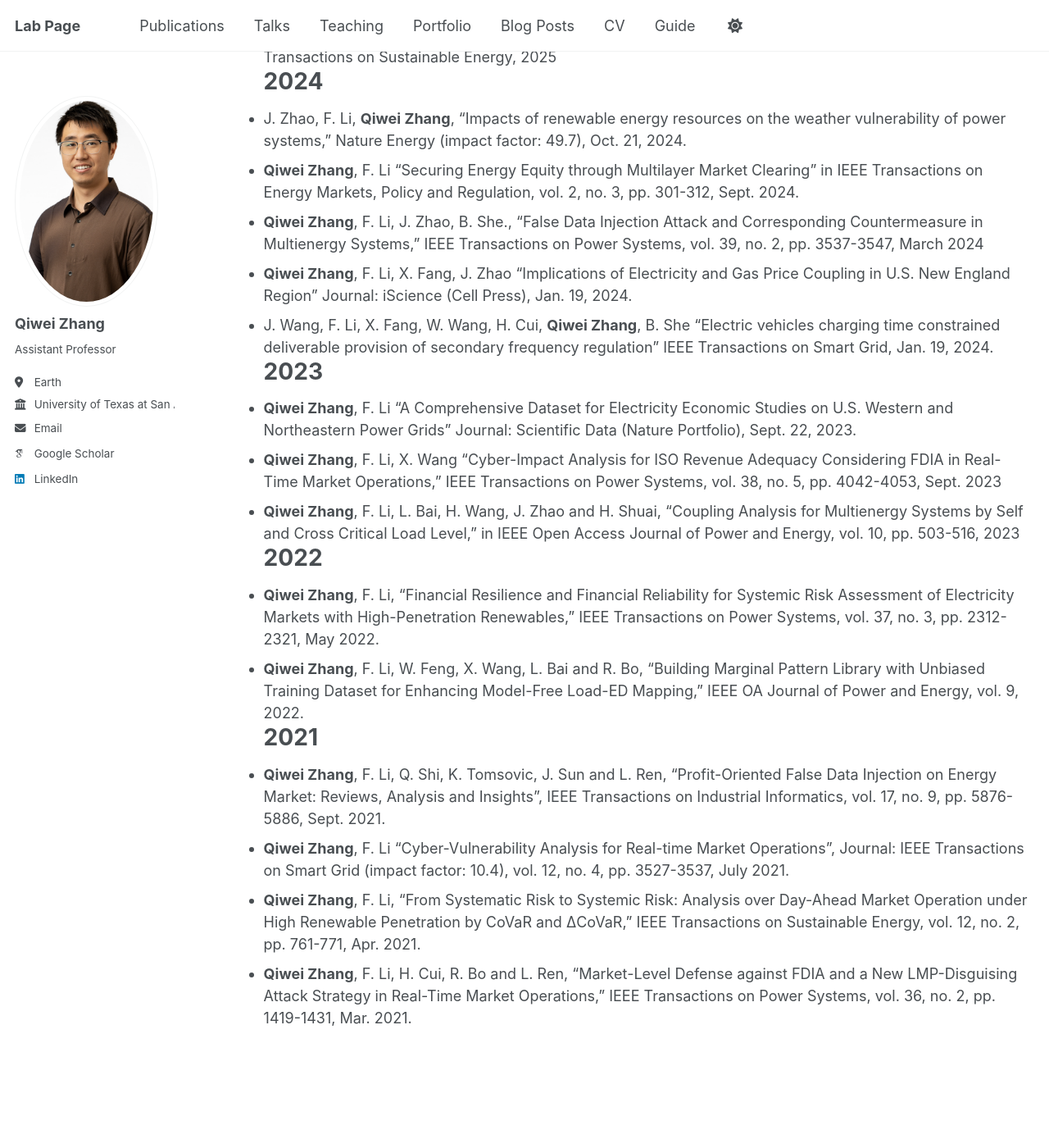
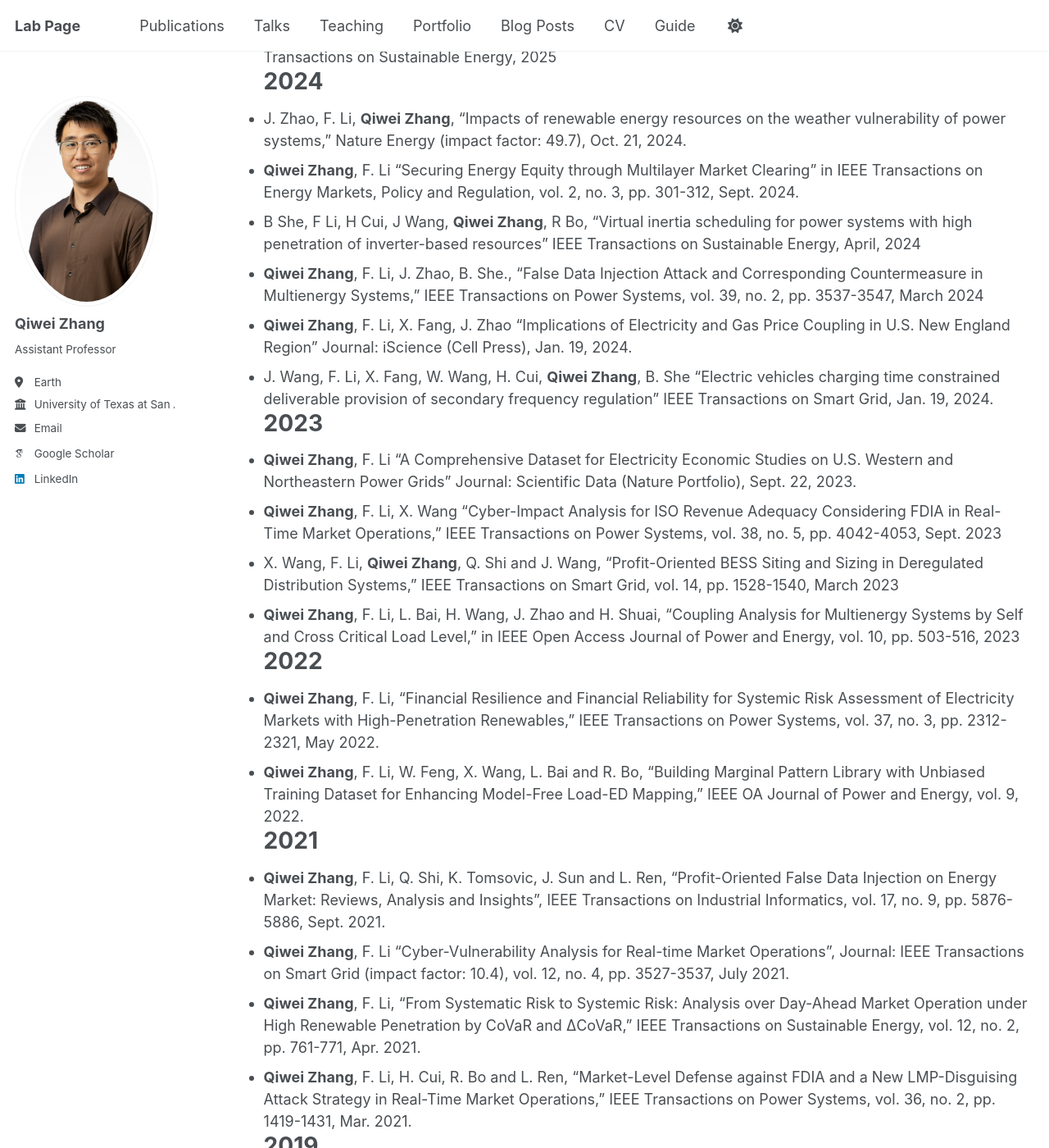
Before and after one commit to qzhang41/qzhang41.github.io, a Jekyll site: the page built from _pages/Publications.md, in a window 1280 px wide and 1400 px high, scrolled down 302 px. Shown: the whole window at 82% size. Built offline with Jekyll 4.4.1, drawn with Linux system fonts in a browser that asks for light colours; some web fonts are replaced; a script that is not in the unit is left out; some of the changed text lies outside the part shown.

Commit message:
Update Publications.md

```diff
--- a/_pages/Publications.md
+++ b/_pages/Publications.md
@@ -13,12 +13,14 @@ author_profile: true
 # 2024
 * J. Zhao, F. Li, **Qiwei Zhang**, “Impacts of renewable energy resources on the weather vulnerability of power systems,” Nature Energy (impact factor: 49.7), Oct. 21, 2024.
 * **Qiwei Zhang**, F. Li “Securing Energy Equity through Multilayer Market Clearing” in IEEE Transactions on Energy Markets, Policy and Regulation, vol. 2, no. 3, pp. 301-312, Sept. 2024.
+* B She, F Li, H Cui, J Wang, **Qiwei Zhang**, R Bo, “Virtual inertia scheduling for power systems with high penetration of inverter-based resources” IEEE Transactions on Sustainable Energy, April, 2024
 * **Qiwei Zhang**, F. Li, J. Zhao, B. She., “False Data Injection Attack and Corresponding Countermeasure in Multienergy Systems,” IEEE Transactions on Power Systems, vol. 39, no. 2, pp. 3537-3547, March 2024
 * **Qiwei Zhang**, F. Li, X. Fang, J. Zhao “Implications of Electricity and Gas Price Coupling in U.S. New England Region” Journal: iScience (Cell Press), Jan. 19, 2024.
 * J. Wang, F. Li, X. Fang, W. Wang, H. Cui, **Qiwei Zhang**, B. She “Electric vehicles charging time constrained deliverable provision of secondary frequency regulation” IEEE Transactions on Smart Grid, Jan. 19, 2024.
 # 2023
 * **Qiwei Zhang**, F. Li “A Comprehensive Dataset for Electricity Economic Studies on U.S. Western and Northeastern Power Grids” Journal:  Scientific Data (Nature Portfolio), Sept. 22, 2023.
 * **Qiwei Zhang**, F. Li, X. Wang "Cyber-Impact Analysis for ISO Revenue Adequacy Considering FDIA in Real-Time Market Operations," IEEE Transactions on Power Systems, vol. 38, no. 5, pp. 4042-4053, Sept. 2023
+* X. Wang, F. Li, **Qiwei Zhang**, Q. Shi and J. Wang, "Profit-Oriented BESS Siting and Sizing in Deregulated Distribution Systems," IEEE Transactions on Smart Grid, vol. 14, pp. 1528-1540, March 2023
 * **Qiwei Zhang**, F. Li, L. Bai, H. Wang, J. Zhao and H. Shuai, "Coupling Analysis for Multienergy Systems by Self and Cross Critical Load Level," in IEEE Open Access Journal of Power and Energy, vol. 10, pp. 503-516, 2023
 # 2022
 * **Qiwei Zhang**, F. Li, "Financial Resilience and Financial Reliability for Systemic Risk Assessment of Electricity Markets with High-Penetration Renewables," IEEE Transactions on Power Systems, vol. 37, no. 3, pp. 2312-2321, May 2022.
@@ -28,3 +30,5 @@ author_profile: true
 * **Qiwei Zhang**, F. Li "Cyber-Vulnerability Analysis for Real-time Market Operations", Journal: IEEE Transactions on Smart Grid (impact factor: 10.4), vol. 12, no. 4, pp. 3527-3537, July 2021.
 * **Qiwei Zhang**, F. Li, “From Systematic Risk to Systemic Risk: Analysis over Day-Ahead Market Operation under High Renewable Penetration by CoVaR and ΔCoVaR,” IEEE Transactions on Sustainable Energy, vol. 12, no. 2, pp. 761-771, Apr. 2021.
 * **Qiwei Zhang**, F. Li, H. Cui, R. Bo and L. Ren, "Market-Level Defense against FDIA and a New LMP-Disguising Attack Strategy in Real-Time Market Operations," IEEE Transactions on Power Systems, vol. 36, no. 2, pp. 1419-1431, Mar. 2021.
+# 2019
+* **Qiwei Zhang**, F. Li, H. Wang, Y. Xue, "Zigzag Search for Multi-objective Optimization Considering Generation Cost and Emission," Journal: Applied Energy, vol. 255, Dec. 2019.
```
